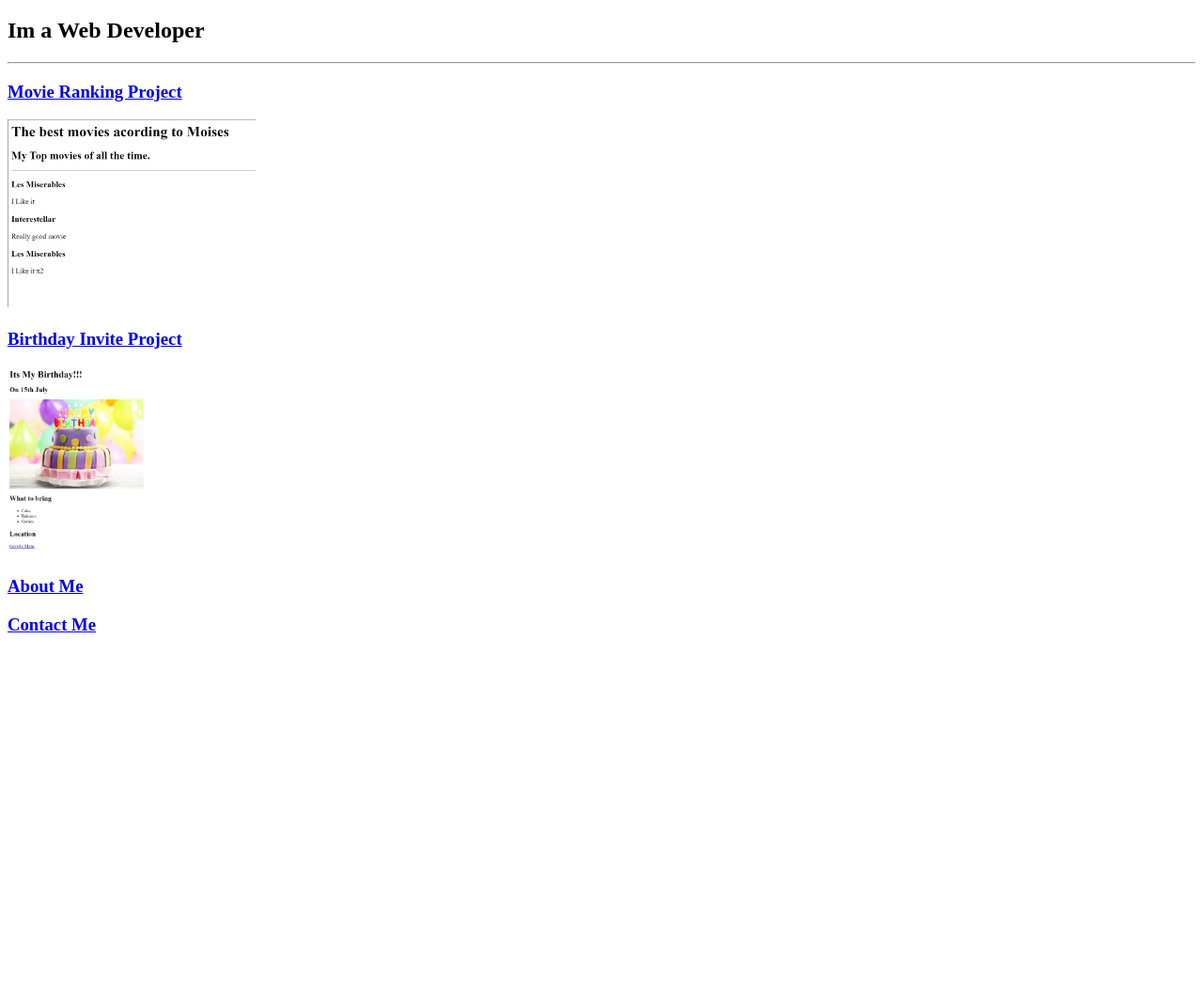
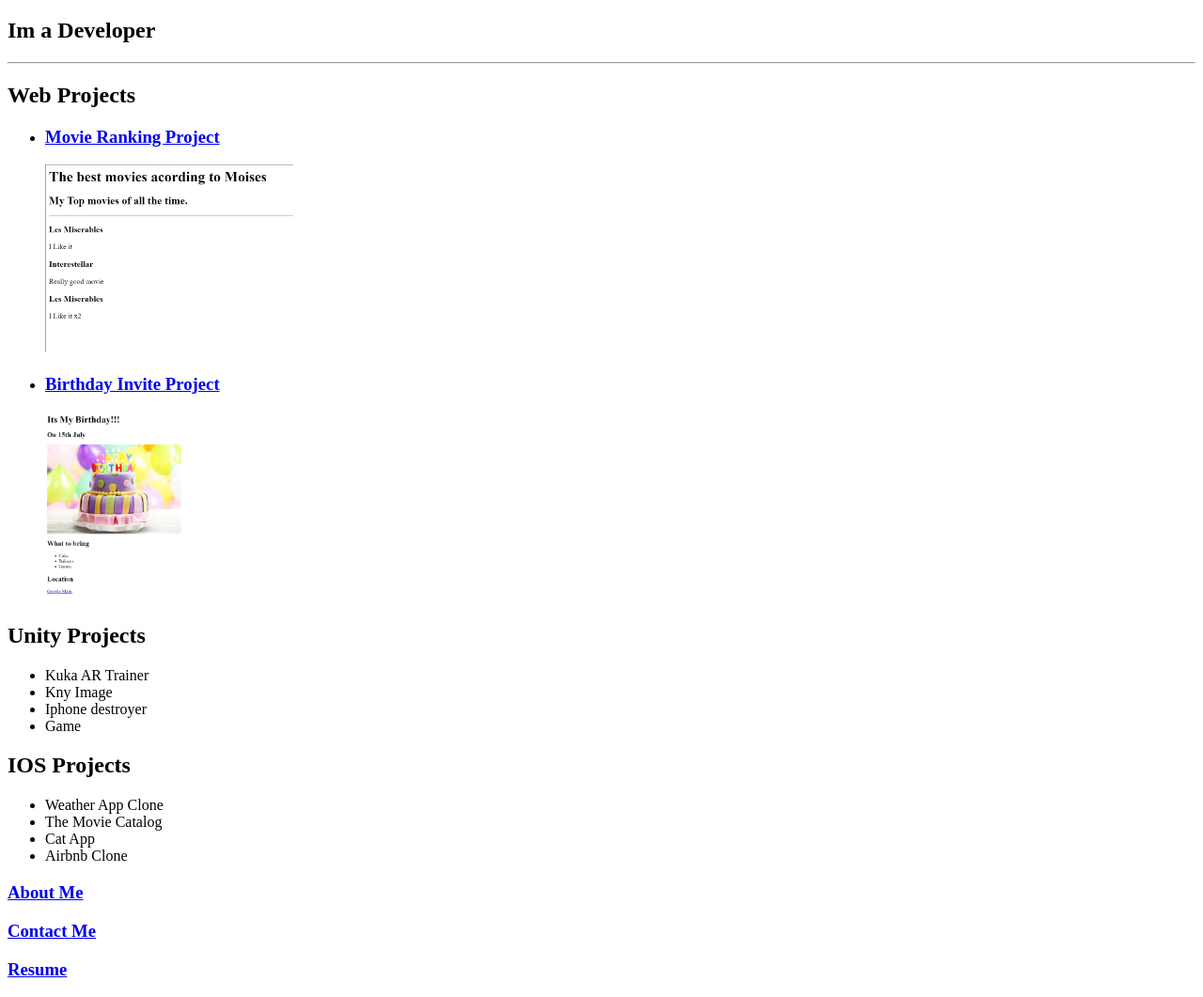
Before and after one commit to snikehero/MoisesPortfolio, a plain HTML site: page index.html in a window 1280 px wide. Shown: the part 61-1122 px from the top of the page at 94% size. Before the commit the page ends 800 px from the top, so only its background shows below. Drawn offline with Linux system fonts and the light colour scheme.

Commit message:
Modified Portfolio

```diff
--- a/index.html
+++ b/index.html
@@ -9,14 +9,32 @@
 </head>
 <body>
     <h1>Moises's Portfolio</h1>
-    <h2>Im a Web Developer</h2>
+    <h2>Im a Developer</h2>
     <hr/>
-    <h3><a href="./public/movie-ranking.html">Movie Ranking Project</a></h3>
-    <img src="./assets/images/movie-ranking.jpg" height="200">
-    <h3><a href="./public/birthday-invite.html">Birthday Invite Project</a></h3>
-    <img src="./assets/images/birthday-invite.jpg" height="200">
+    <h2> Web Projects</h2>
+    <ul>
+        <li><h3><a href="./public/movie-ranking.html">Movie Ranking Project</a></h3></li>
+        <img src="./assets/images/movie-ranking.jpg" height="200">
+        <li><h3><a href="./public/birthday-invite.html">Birthday Invite Project</a></h3></li>
+        <img src="./assets/images/birthday-invite.jpg" height="200">
+    </ul>
+    <h2> Unity Projects</h2>
+    <ul>
+        <li>Kuka AR Trainer</li>
+        <li>Kny Image</li>
+        <li>Iphone destroyer</li>
+        <li>Game</li>
+    </ul>
+    <h2> IOS Projects</h2>
+    <ul>
+        <li>Weather App Clone</li>
+        <li>The Movie Catalog</li>
+        <li>Cat App</li>
+        <li>Airbnb Clone</li>
+    </ul>
     <h3> <a href="./public/about.html">About Me</a></h3>
     <h3> <a href="./public/contact.html"> Contact Me</a></h3>
+    <h3> <a href="MoisesSanchezResume.pdf">Resume</a></h3>
 </body>
 </html>
 <!-- TODO 2: Add Your previous projects' HTML into the public folder -->
```
Also changed, not shown: 1 other file.
